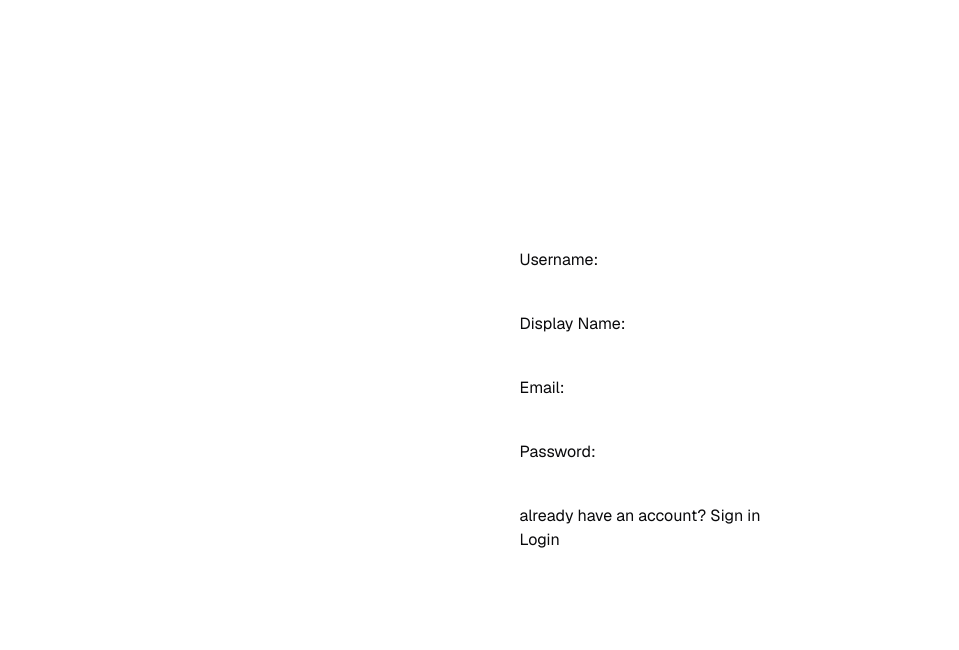
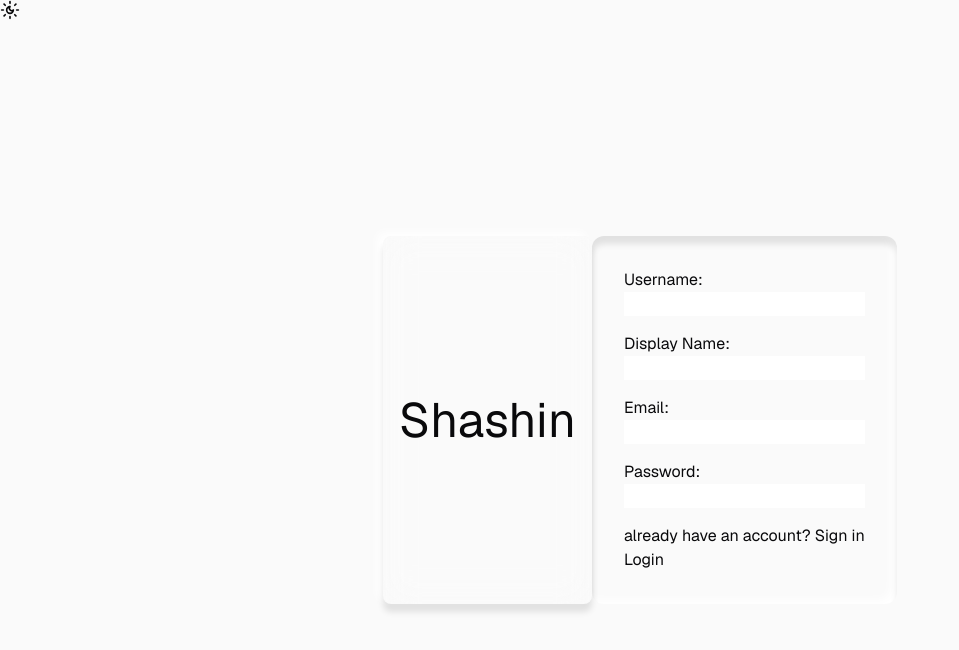
Before and after one commit to churchilldotexe/shashin, a Next.js app: page /register in a window 1280 px wide. Shown: the top 650 px of the page, without its empty margins (0-959 px from the left). Built offline with nearby package versions, Linux system fonts and the light colour scheme; no server answers; what drizzle-zod would draw is missing.

Commit message:
style: registration page

```diff
--- /dev/null
+++ b/src/app/(authentication)/_lib/components/AuthHeader.tsx
@@ -0,0 +1,6 @@
+"use client";
+import { DisplayModeDropDown } from "@/components/ui/DisplayModeToggle";
+
+export default function AuthHeader() {
+  return <DisplayModeDropDown />;
+}
--- a/src/app/(authentication)/layout.tsx
+++ b/src/app/(authentication)/layout.tsx
@@ -1,3 +1,16 @@
-export default function DashboardLayout({ children }: { children: React.ReactNode }) {
-  return <section>{children}</section>;
+import AuthHeader from "./_lib/components/AuthHeader";
+
+export default function DashboardLayout({
+  children,
+}: {
+  children: React.ReactNode;
+}) {
+  return (
+    <main className="container grid grid-rows-[auto_1fr]">
+      <div>
+        <AuthHeader />
+      </div>
+      {children}
+    </main>
+  );
 }
--- a/src/app/(authentication)/register/page.tsx
+++ b/src/app/(authentication)/register/page.tsx
@@ -6,6 +6,7 @@ import Link from "next/link";
 import { useFormState, useFormStatus } from "react-dom";
 import { registerFormActions } from "../_lib/actions/register-actions";
 import { registerUserFormSchema } from "../_lib/schema";
+import Image from "next/image";
 
 const { Form, Input } = GenerateFormComponents({
   schema: registerUserFormSchema,
@@ -21,6 +22,8 @@ function LoginButton() {
   );
 }
 
+const images = ["/AZKi.png", "/furina-white.jpg", "/furina.jpeg", "/watame.png"];
+
 export default function LoginPage() {
   const [_, action] = useFormState(registerFormActions, {});
 
@@ -29,7 +32,22 @@ export default function LoginPage() {
   // - but if fails the input should not be deleted but instead send the error message
   return (
     <PageSection>
-      <Form className="space-y-4" action={action}>
+      <div className="rounded-lg  grid grid-cols-[1fr,auto] place-items-center">
+        <div className="size-full relative flex items-center justify-center rounded-lg backdrop-blur-lg shadow-[0_8px_6px_0_rgba(0,0,0,0.1),-6px_-4px_10px_white] dark:shadow-[0_8px_6px_0_rgba(255,255,255,0.1),-6px_-4px_10px_black]  ">
+          <h1 className="text-5xl p-4">Shashin</h1>
+          {/* <Image */}
+          {/*   src="/AZKi.png" */}
+          {/*   className="absolute top-4 right-0 size-40 rounded-lg object-contain object-center" */}
+          {/*   alt="landing page image" */}
+          {/*   width={500} */}
+          {/*   height={500} */}
+          {/* /> */}
+        </div>
+        {/* shadow-[0_8px_6px_0_rgba(255,255,255,0.1)_inset,-10px_-10px_10px_black_inset] */}
+        <Form
+          className="space-y-4 p-8 rounded-xl shadow-[0_8px_6px_0_rgba(0,0,0,0.1)_inset,-6px_-4px_10px_white_inset]  dark:shadow-[0_8px_6px_0_rgba(250,250,250,0.1)_inset,-8px_-6px_12px_black_inset] "
+          action={action}
+        >
           <fieldset>
             <label htmlFor="username">Username:</label>
             <Input name="userName" id="username" type="text" required />
@@ -57,6 +75,7 @@ export default function LoginPage() {
             <LoginButton />
           </div>
         </Form>
+      </div>
     </PageSection>
   );
 }
--- a/src/components/PageSection.tsx
+++ b/src/components/PageSection.tsx
@@ -10,7 +10,7 @@ export function PageSection({
 }: { children: ReactNode } & HTMLAttributes<HTMLElement>) {
   return (
     <section
-      className={cn("flex min-h-screen w-full flex-col items-center justify-center", className)}
+      className={cn("flex min-h-[100dvh] w-full flex-col items-center justify-center", className)}
       {...props}
     >
       {children}
--- a/src/components/ui/DisplayModeToggle.tsx
+++ b/src/components/ui/DisplayModeToggle.tsx
@@ -37,7 +37,7 @@ export function DisplayModeDropDown() {
 
   return (
     <details
-      className=" custom-overlay relative"
+      className="custom-overlay relative"
       open={isOpen}
       onToggle={(e) => {
         setIsOpen(e.currentTarget.open);
--- a/src/styles/globals.css
+++ b/src/styles/globals.css
@@ -4,7 +4,9 @@
 
 @layer base {
   :root {
-    --background: 0 0% 100%;
+    /* --background: 210 40% 98%; */
+    /* --background: 210 40% 98%; */
+    --background: 0 0% 98%;
     --foreground: 240 10% 3.9%;
     --card: 0 0% 100%;
     --card-foreground: 240 10% 3.9%;
@@ -27,7 +29,9 @@
   }
 
   .dark {
-    --background: 20 14.3% 4.1%;
+    /* 0 0% 3.9% */
+    --background: 0 0% 3.9%;
+    /* --background: 20 14.3% 4.1%; */
     --foreground: 0 0% 95%;
     --card: 24 9.8% 10%;
     --card-foreground: 0 0% 95%;
@@ -75,3 +79,25 @@
 .custom-overlay:not([open]) > div {
   display: none;
 }
+
+.grid-area-1_1 {
+  grid-area: 1/1;
+}
+
+.sphere {
+  background: var(--muted);
+  box-shadow:
+    0 0 100px rgba(0, 0, 0, 0.5) inset,
+    0 0 100px rgba(0, 0, 0, 0.8) inset,
+    0 0 200px rgba(0, 0, 0, 0.3) inset,
+    0 0 50px rgba(0, 0, 0, 0.5);
+  background: linear-gradient(53deg, #f8fafc, #334155);
+}
+
+.text_sphere {
+  text-shadow:
+    0 0 100px rgba(0, 0, 0, 0.5) inset,
+    0 0 100px rgba(0, 0, 0, 0.8) inset,
+    0 0 200px rgba(0, 0, 0, 0.3) inset,
+    0 0 50px rgba(0, 0, 0, 0.5);
+}
```
Lines whose indentation alone changed are shown as unchanged.
